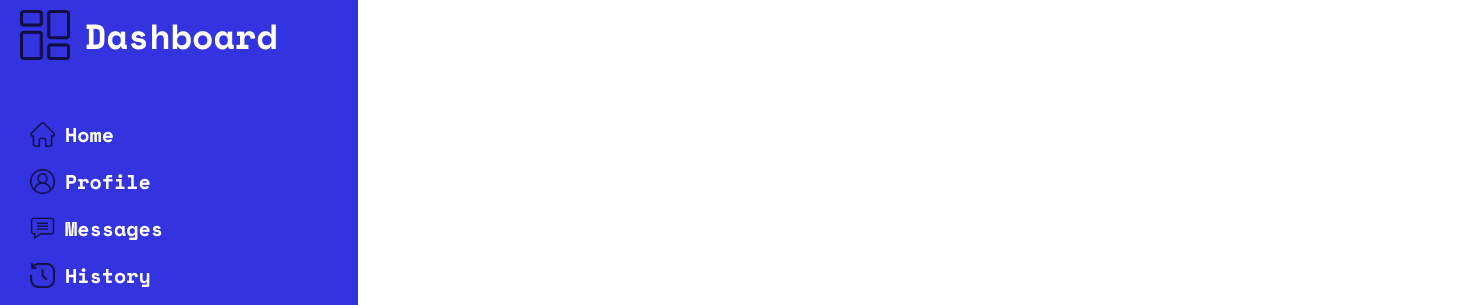
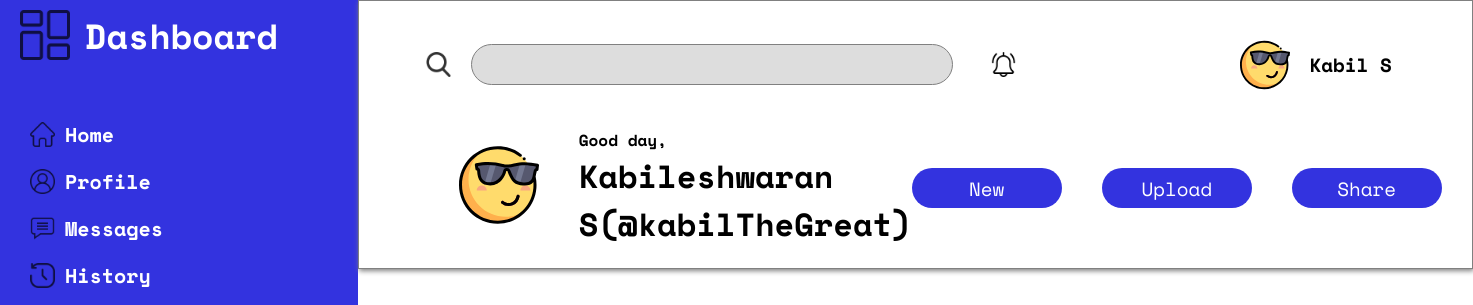
Before and after one commit to dazenpc/odin-dashboard, a plain HTML site: page index.html in a window 1280 px wide. Shown: the top 305 px of the page, 1473 px wide, since content can reach past the window. Drawn offline with nearby package versions, Linux system fonts and the light colour scheme; a web font is replaced by a local one.

Commit message:
feat: add main content header elements and styling

```diff
--- a/index.html
+++ b/index.html
@@ -33,6 +33,37 @@
             </ul>
         </div>
     </div>
-    <div class="main-content"></div>
+    <div class="main-content">
+        <div class="main-content-header">
+            <div class="searchBar-Details">
+                <div class="searchBar">
+                    <img src="Assets/main/header/search.png" alt="search-glass">
+                    <input type="search" name="searchInput" id="search">
+                </div>
+                <div class="details">
+                    <img src="Assets/main/header/bell.png" alt="ringing bell">
+                    <img src="Assets/main/header/cool-1-svgrepo-com.svg" alt="profile picture">
+                    <p>Kabil S</p>
+                </div>
+            </div>
+            <div class="greeting-features">
+                <div class="greeting">
+                    <div class="profile-head">
+                        <img src="Assets/main/header/cool-1-svgrepo-com.svg" alt="profile-picture">
+                    </div>
+                    <div class="greet-user">
+                        <p>Good day,</p>
+                        <h1>Kabileshwaran S(@kabilTheGreat)</h1>
+                    </div>
+                </div>
+                <div class="features">
+                    <button>New</button>
+                    <button>Upload</button>
+                    <button>Share</button>
+                </div>
+            </div>
+        </div>
+        <div class="main-content-main"></div>
+    </div>
 </body>
 </html>
--- a/style.css
+++ b/style.css
@@ -30,7 +30,7 @@ body{
     padding-top: 10px;
 }
 
-.logo img, .menu-links img, .page-links img{
+.logo img, .menu-links img, .page-links img, .main-content-header img{
     object-fit: contain;
     width: 50px;
     height: 50px;
@@ -79,3 +79,126 @@ body{
         box-shadow: 1px 1px 3px blue;;
     }
 }
+
+.main-content{
+    flex: 1;
+}
+
+.main-content-header{
+    border: 1px solid gray;
+    box-shadow: 1px 2px 5px grey;
+}
+
+.searchBar-Details {
+    padding: 30px;
+    display: flex;
+
+    & div{
+        display: flex;
+    }
+}
+
+.searchBar{
+    justify-content: center;
+    align-items: center;
+    gap: 20px;
+    flex: 3;
+
+    & input{
+        width: 80%;
+        height: 60%;
+        border: 1px solid gray;
+        border-radius: 25px;
+        padding: 10px;
+        background-color: rgb(221, 221, 221);
+        font-family: inherit;
+    }
+
+    & input:hover{
+        box-shadow: 1px 3px 8px gray;
+    }
+
+    & img{
+        width: 25px;
+        height: 25px;
+        opacity: 0.8;
+    }
+}
+
+.details{
+    flex: 2;
+
+    & img{
+        opacity: 1;
+    }
+
+    & img:first-child{
+        width: 25px;
+        height: 25px;
+        margin-right: auto;
+    }
+
+    display: flex;
+    justify-content: center;
+    align-items: center;
+    gap: 20px;
+    font-size: larger;
+    font-weight: bolder;
+    margin-right: 50px;
+}
+
+.greeting-features{
+    display: flex;
+    justify-content: space-between;
+
+    & img{
+        opacity: 1;
+        width: 80px;
+        height: 80px;
+    }
+
+    & div:first-child{
+        margin-left: 50px;
+    }
+}
+
+.greeting-features > div{
+    display: flex;
+    align-items: center;
+    gap: 40px;
+    padding-bottom: 20px;
+
+    & p, h1{
+        padding: 0;
+        margin: 0;
+    }
+
+    & p{
+        font-weight: bold;
+    }
+}
+
+.features{
+    & button{
+        justify-content: space-around;
+        align-items: center;
+        font-family: inherit;
+        color: white;
+        background-color: rgb(51, 51, 223);
+        border: none;
+        font-size: larger;
+        border-radius: 20px;
+        padding: 2px;
+        width: 150px;
+        height: 40px;
+    }
+
+    & button:last-child{
+        margin-right: 30px;
+    }
+
+    & button:hover{
+        color: orange;
+        box-shadow: 3px 1px 10px blue;;
+    }
+}
```
